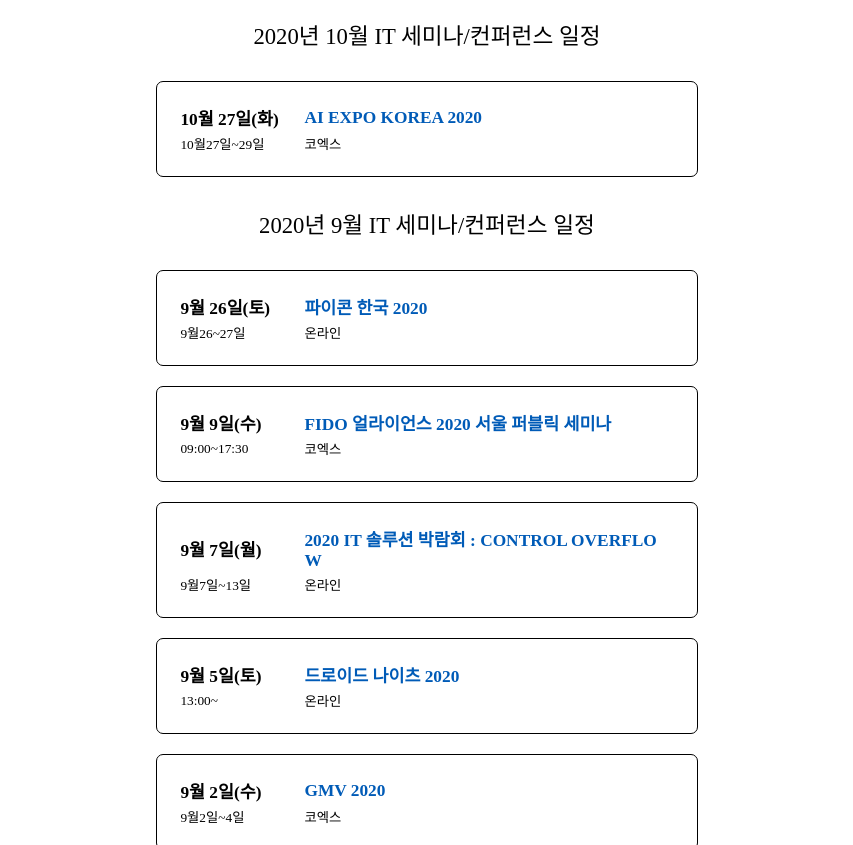
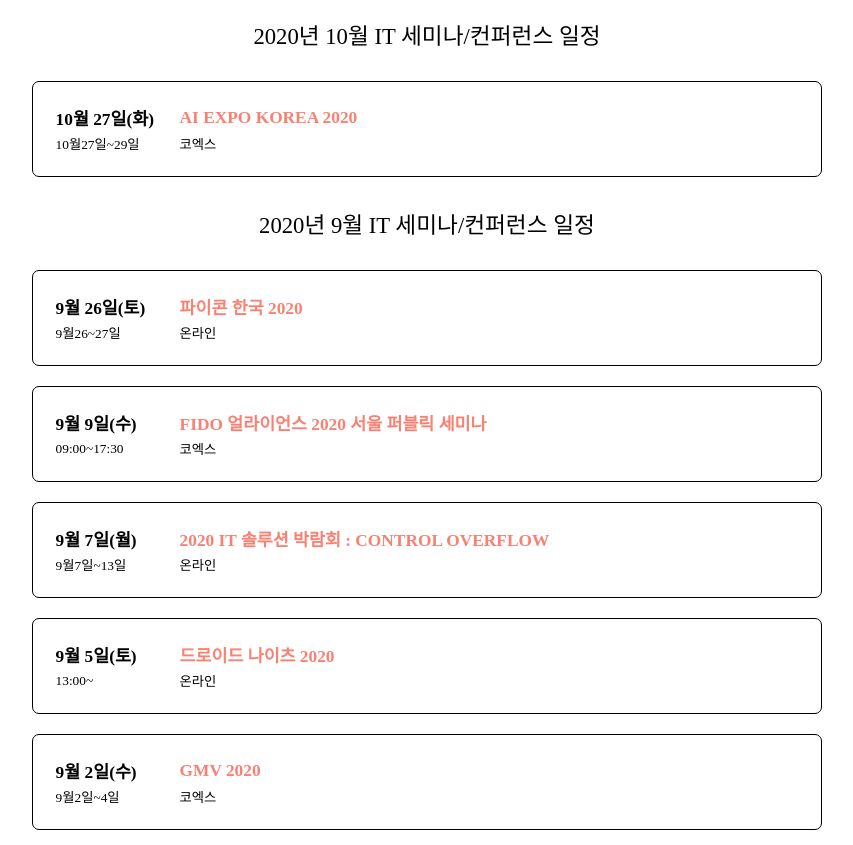
Before and after one commit to osc-5/openSourceTeam5, a plain HTML site: page calendar_page.html in a window 1280 px wide. Shown: the top 845 px of the page, without its empty margins (213-1066 px from the left). Drawn offline with Linux system fonts and the light colour scheme.

Commit message:
[#8] chore - 색상 변경 및 url 연동 메인페이지 색상에 맞추어 색상 변경, 캘린더 페이지 url 연동

```diff
--- a/css/calendar_page.css
+++ b/css/calendar_page.css
@@ -1,7 +1,7 @@
 .today{
     padding:20px;
     margin:20px auto;
-    max-width: 40%;
+    max-width: 60%;
     border:1px solid black;
     border-radius: 7px;
 }
@@ -10,7 +10,6 @@
     font-size: 17pt;
     margin:0 auto;
     padding:10px;
-    max-width: 40%;
     text-align: center;
 }
 
@@ -24,7 +23,7 @@
     font-size: 13pt;
     font-weight: bold;
     word-break: break-all;
-    color: #005bb7;
+    color: salmon;
     cursor:pointer;
 }
 
```
Also changed, not shown: main_page.html (+1 -1 lines).
